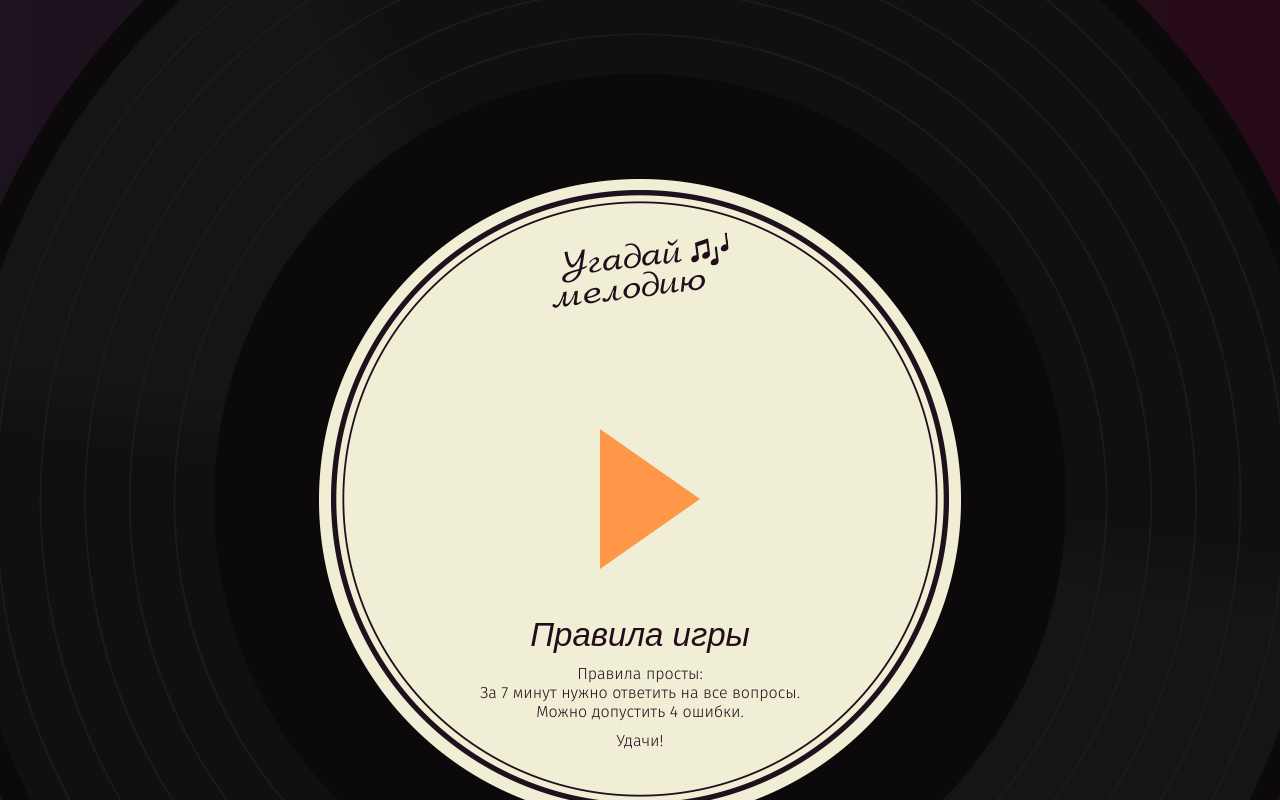
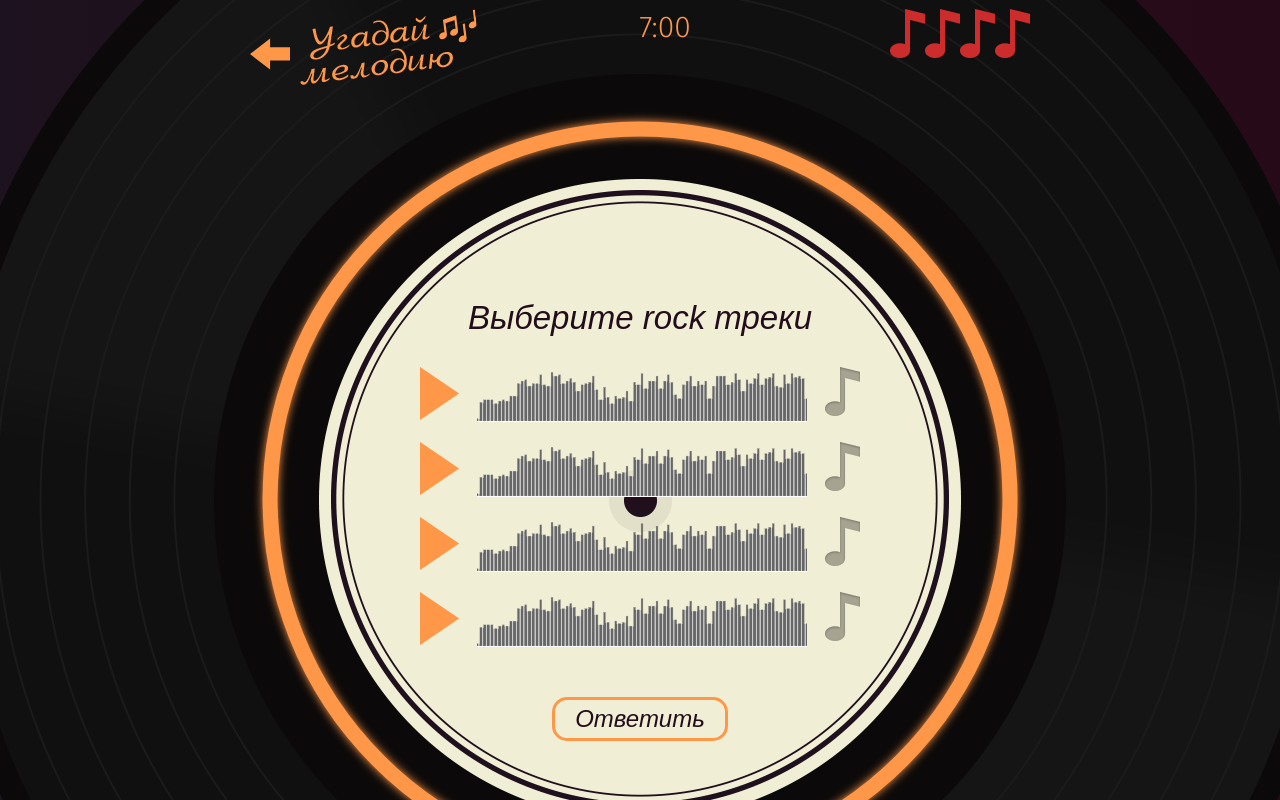
Before and after one commit to demikhovr/419015-guess-melody-1, a React app: page / in a window 1280 px wide. Both pictures are taken after a click on the button "Начать игру". Shown: the top 800 px of the page. Built offline with nearby package versions, Linux system fonts and the light colour scheme.

Commit message:
refactor App component: functional component => class component, switch game screens

```diff
--- a/src/components/app/app.jsx
+++ b/src/components/app/app.jsx
@@ -1,17 +1,91 @@
-import React from 'react';
+import React, {PureComponent} from 'react';
 import PropTypes from 'prop-types';
 import WelcomeScreen from '../welcome-screen/welcome-screen.jsx';
+import Header from '../header/header.jsx';
+import ArtistQuestionScreen from '../artist-question-screen/artist-question-screen.jsx';
+import GenreQuestionScreen from '../genre-question-screen/genre-question-screen.jsx';
 
-const App = ({gameTime, errorCount, onWelcomeBtnClick}) => <WelcomeScreen
-  time={gameTime}
-  errorCount={errorCount}
-  onClick={onWelcomeBtnClick}
-/>;
+class App extends PureComponent {
+  constructor(props) {
+    super(props);
+
+    this.state = {
+      question: -1,
+    };
+
+    this._changeQuestion = this._changeQuestion.bind(this);
+  }
+
+  render() {
+    const {question} = this.state;
+    return this._getScreen(question, this.props, this._changeQuestion);
+  }
+
+  _getScreen(question, props, onClick) {
+    const {
+      gameTime,
+      errorCount,
+      questions,
+    } = props;
+
+    if (question === -1) {
+      return <WelcomeScreen
+        time={gameTime}
+        errorCount={errorCount}
+        onClick={onClick}
+      />;
+    }
+
+    const currentQuestion = questions[question];
+
+    switch (currentQuestion.type) {
+      case `genre`: return <section className="game game--genre">
+        <Header
+          gameTime={gameTime}
+          errorCount={errorCount}
+          onClick={this._handleBackBtnClick}
+        />
+        <GenreQuestionScreen
+          question={currentQuestion}
+          onAnswer={onClick}
+        />
+      </section>;
+
+      case `artist`: return <section className="game game--artist">
+        <Header
+          gameTime={gameTime}
+          errorCount={errorCount}
+          onClick={this._handleBackBtnClick}
+        />
+        <ArtistQuestionScreen
+          question={currentQuestion}
+          onAnswer={onClick}
+        />
+      </section>;
+
+      default: return null;
+    }
+  }
+
+  _changeQuestion() {
+    const {question} = this.state;
+
+    this.setState({
+      question: question + 1 >= question.length
+        ? -1
+        : question + 1,
+    });
+  }
+
+  _handleBackBtnClick(evt) {
+    evt.preventDefault();
+  }
+}
 
 App.propTypes = {
   gameTime: PropTypes.number.isRequired,
   errorCount: PropTypes.number.isRequired,
-  onWelcomeBtnClick: PropTypes.func.isRequired,
+  questions: PropTypes.array.isRequired,
 };
 
 export default App;
```
